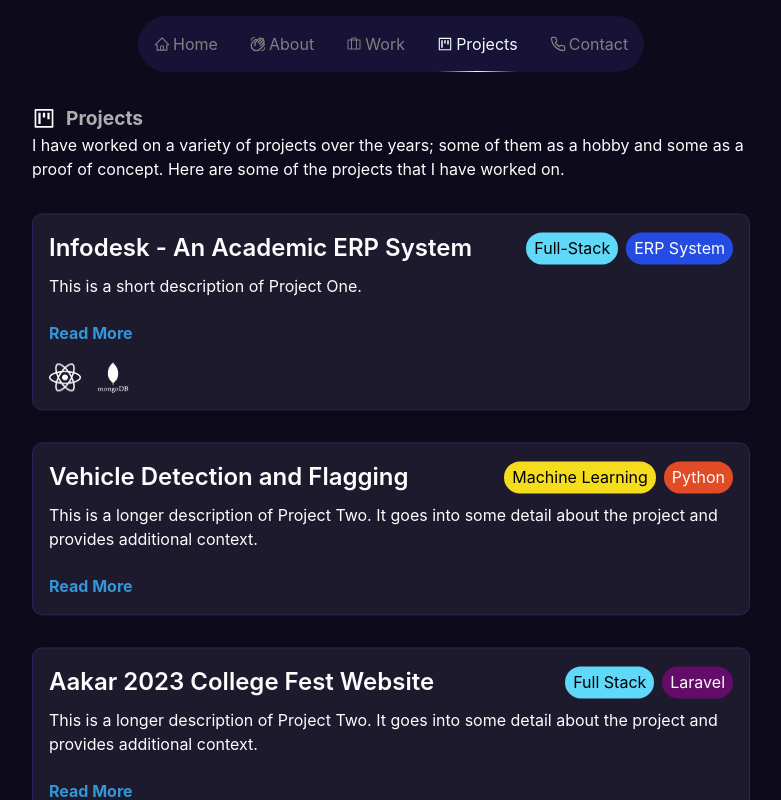
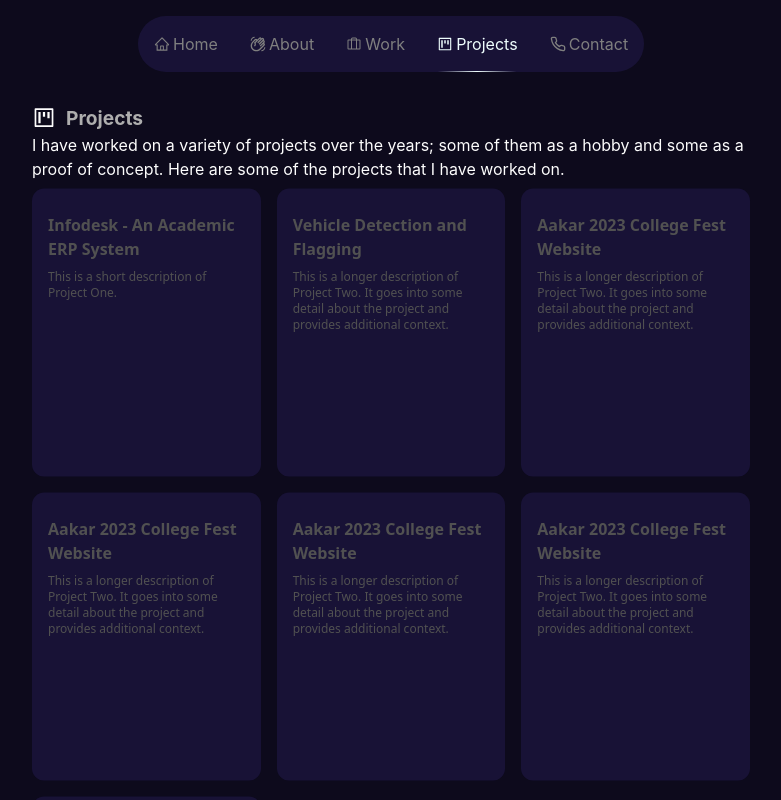
Before and after one commit to karthik27r/karthik27r.github.io, a React (Create React App) app in the folder portfolio/: page /projects in a window 1280 px wide. Shown: the top 800 px of the page, without its empty margins (249-1030 px from the left). Built offline with nearby package versions, Linux system fonts and the light colour scheme.

Commit message:
BentoGrid

```diff
--- /dev/null
+++ b/portfolio/src/components/bento-grid/BentoGrid.jsx
@@ -0,0 +1,75 @@
+import {React, useEffect, useState, useRef} from 'react';
+import { cn } from '../../utils/cn.ts';
+import { getMousePosition } from '../../scripts/mousePosition';
+
+import './BentoGridStyle.css'
+
+export const BentoGrid = ({
+  className,
+  children,
+}) => {
+  return (
+    <div
+      className={cn(
+        "grid md:auto-rows-[18rem] grid-cols-1 md:grid-cols-3 gap-4 max-w-7xl mx-auto ",
+        className
+      )}
+    >
+      {children}
+    </div>
+  );
+};
+
+export const BentoGridItem = ({
+  className,
+  title,
+  description,
+  header,
+  icon,
+  onClick, // Remove the redundant {onClick=onClick}
+}) => {
+  const [mousePosition, setMousePosition] = useState({ x: 0, y: 0 });
+  const cardRef = useRef();
+
+  useEffect(() => {
+    const handleMouseMove = (e) => {
+      const mousePos = getMousePosition(cardRef, e, 'percent');
+      if (mousePos) {
+        setMousePosition({ x: mousePos.x, y: mousePos.y });
+      }
+    };
+
+    if (cardRef.current) {
+      cardRef.current.addEventListener('mousemove', handleMouseMove);
+    }
+
+    return () => {
+      if (cardRef.current) {
+        cardRef.current.removeEventListener('mousemove', handleMouseMove);
+      }
+    };
+  }, [cardRef.current]);
+
+  return (
+    <div
+      className={cn(
+        "bento-item-card row-span-1 rounded-xl group/bento bg-bg-color-alt transition duration-200 shadow-input p-4 justify-between flex flex-col space-y-4",
+        className
+      )}
+      ref={cardRef}
+      style={{ '--x': `${mousePosition.x}px`, '--y': `${mousePosition.y}px` }}
+      onClick={onClick}
+    >
+      {header}
+      <div className="group-hover/bento:translate-x-2 transition duration-200">
+        {icon}
+        <div className="font-sans font-bold text-neutral-600 dark:text-neutral-200 mb-2 mt-2">
+          {title}
+        </div>
+        <div className="font-sans font-normal text-neutral-600 text-xs dark:text-neutral-300">
+          {description}
+        </div>
+      </div>
+    </div>
+  );
+};
--- /dev/null
+++ b/portfolio/src/components/bento-grid/BentoGridStyle.css
@@ -0,0 +1,8 @@
+.bento-item-card {
+    /* background-image: radial-gradient(
+        circle at calc(var(--x, 50%) * 1%) calc(var(--y, 50%) * 1%),
+        rgba(65, 50, 142, 0.3),
+        transparent 40%
+    ); */
+    cursor: pointer
+}
--- a/portfolio/src/components/navbar/navbarContainer/NavbarContainer.jsx
+++ b/portfolio/src/components/navbar/navbarContainer/NavbarContainer.jsx
@@ -16,7 +16,7 @@ function Navbar({ currentPath }) {
 
   useEffect(() => {
     const handleMouseMove = (e) => {
-      const mousePos = getMousePosition(navbarRef, e, 'percentage');
+      const mousePos = getMousePosition(navbarRef, e, 'percent');
       if (mousePos) {
         setMousePosition({ x: mousePos.x, y: mousePos.y });
       }
--- a/portfolio/src/pages/project/ProjectStyle.css
+++ b/portfolio/src/pages/project/ProjectStyle.css
@@ -0,0 +1,12 @@
+.overlay {
+    position: fixed;
+    top: 0;
+    left: 0;
+    width: 100%;
+    height: 100%;
+    background-color: rgba(0, 0, 0, 0.5);
+    display: flex;
+    justify-content: center;
+    align-items: center;
+    z-index: 1000;
+  }
--- a/portfolio/src/pages/project/Projects.jsx
+++ b/portfolio/src/pages/project/Projects.jsx
@@ -1,11 +1,20 @@
-import React from "react";
+import React, { useState } from "react";
 import Card from "../../components/card/Card";
 import Container from "../../components/contentContainer/ContentContainer";
 import { projects } from "./ProjectList";
+import { AiOutlineProject } from 'react-icons/ai';
+import { BentoGrid, BentoGridItem } from "../../components/bento-grid/BentoGrid";
 
-import { AiOutlineProject } from 'react-icons/ai';
+import './ProjectStyle.css'
 
-function Projects( initPath ) {
+function Projects(initPath) {
+  const [selectedProject, setSelectedProject] = useState(null);
+
+  const handleProjectClick = (project) => {
+    console.log('Project Card ' + selectedProject)
+    setSelectedProject(project);
+  };
+
   const heading = (
     <>
       <AiOutlineProject className="icon" />
@@ -14,13 +23,28 @@ function Projects( initPath ) {
   );
 
   return (
-        <Container heading={heading} variantType={initPath = '/' ? 'upToDown' : 'downToUp'}>
+    <Container heading={heading} variantType={initPath === '/' ? 'upToDown' : 'downToUp'}>
+
+    {selectedProject && (
+            <div className="overlay">
+            <Card
+                info={selectedProject}
+                onClose={() => setSelectedProject(null)}
+            />
+            </div>
+        )}
+
       <p>I have worked on a variety of projects over the years; some of them as a hobby and some as a proof of concept. Here are some of the projects that I have worked on.</p>
-            <div className="project-list">
+      <BentoGrid className="mt-2">
         {projects.map((info, index) => (
-                    <Card key={index} info={info} />
+          <BentoGridItem
+            key={index}
+            title={info.title}
+            description={info.body}
+            onClick={() => handleProjectClick(info)}
+          />
         ))}
-            </div>
+      </BentoGrid>
     </Container>
   );
 }
--- a/portfolio/src/scripts/mousePosition.jsx
+++ b/portfolio/src/scripts/mousePosition.jsx
@@ -4,12 +4,13 @@ export function getMousePosition(elementRef, event, unit) {
     const element = elementRef.current;
     const rect = element.getBoundingClientRect();
 
-    let x = (event.clientX - rect.left);
-    let y = (event.clientY - rect.top);
+    let x = event.clientX - rect.left;
+    let y = event.clientY - rect.top;
 
+    if (unit === 'percent') {
         x = (x / rect.width) * 100;
         y = (y / rect.height) * 100;
-
+    }
 
     return { x, y };
 }
--- a/portfolio/tailwind.config.js
+++ b/portfolio/tailwind.config.js
@@ -14,6 +14,7 @@ module.exports = {
     extend: {
       colors:{
         'bg-color': 'var(--bg-color)',
+        'bg-color-alt' : 'var(--bg-color-alt)',
         'accent-color': 'var(--accent-color)',
         'brut-green': 'var(--brut-green)'
       },
```
Lines whose indentation alone changed are shown as unchanged.
